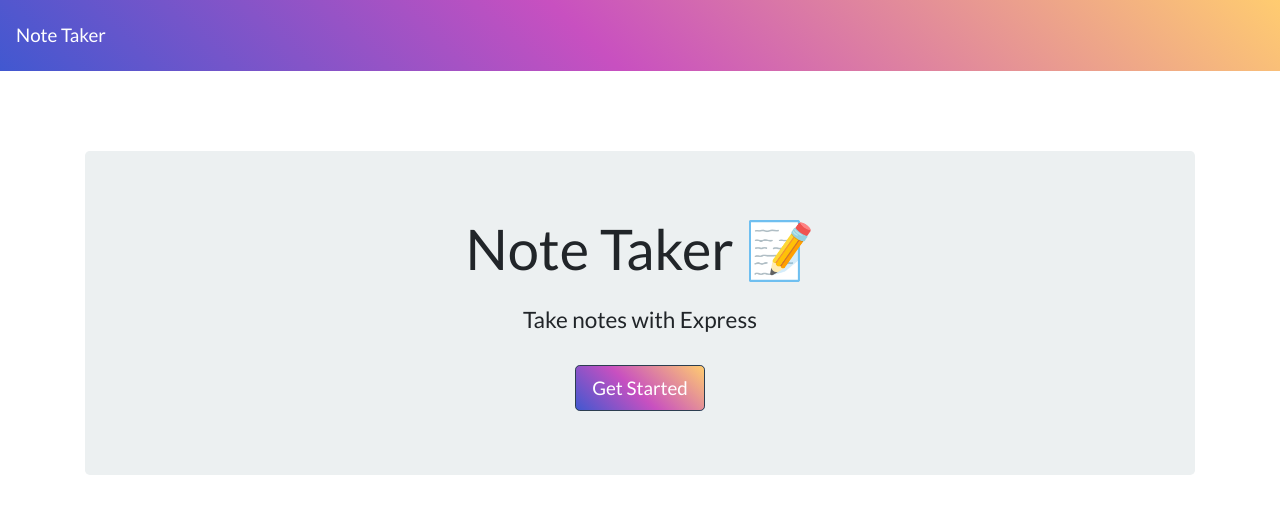
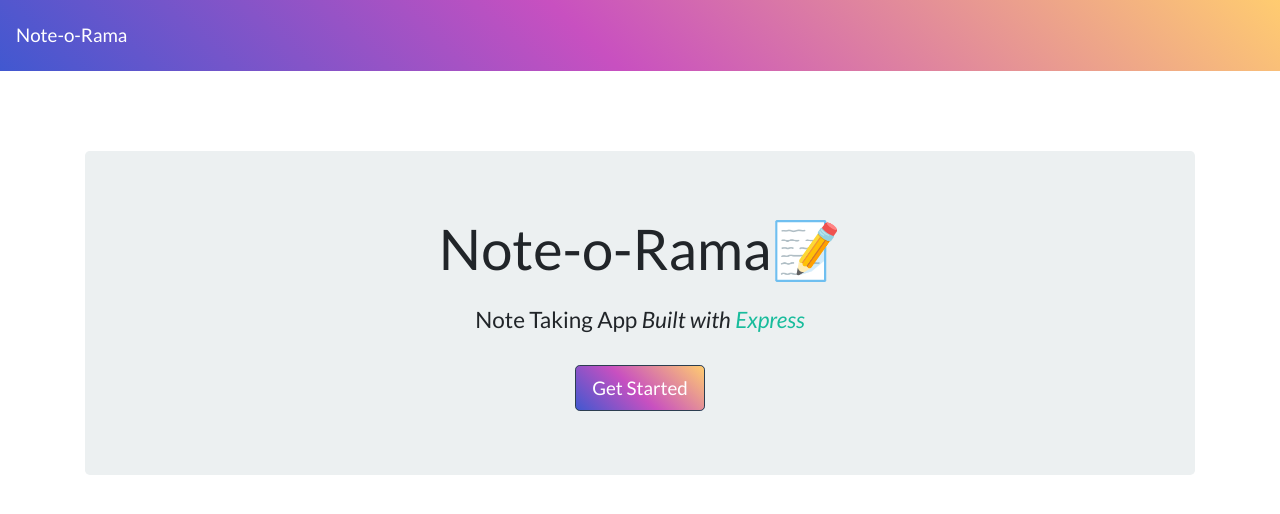
Before and after one commit to Proto133/Note-o-rama, a website: page public/index.html in a window 1280 px wide. Drawn offline with nearby package versions, Linux system fonts and the light colour scheme; no server answers.

Commit message:
Finished Personalized Branding :)

```diff
--- a/public/index.html
+++ b/public/index.html
@@ -5,20 +5,20 @@
     <meta charset="UTF-8">
     <meta name="viewport" content="width=device-width, initial-scale=1.0">
     <meta http-equiv="X-UA-Compatible" content="ie=edge">
-    <title>Note Taker</title>
+    <title>Note-o-Rama</title>
     <link rel="stylesheet" href="https://cdnjs.cloudflare.com/ajax/libs/bootswatch/4.1.3/flatly/bootstrap.min.css" />
     <link rel="stylesheet" href="./assets/css/styles.css">
 </head>
 
 <body>
     <nav class="navbar navbar-dark bg-dark">
-        <a class="navbar-brand" href="/">Note Taker
+        <a class="navbar-brand" href="/">Note-o-Rama
     </a>
     </nav>
     <div class="container">
         <div style="margin-top: 80px;" class="jumbotron text-center">
-            <h1 class="display-4">Note Taker <span role="img" aria-label="Memo">📝</span></h1>
-            <h4 class="mt-4">Take notes with Express</h4>
+            <h1 class="display-4">Note-o-Rama<span role="img" aria-label="Memo">📝</span></h1>
+            <h4 class="mt-4">Note Taking App <em>Built with <a href="https://expressjs.com/" title="Expressjs Website" target="_blank">Express</a></em></h4>
             <a class="btn btn-primary btn-lg mt-4" href="/notes" role="button">Get Started</a>
         </div>
     </div>
```
